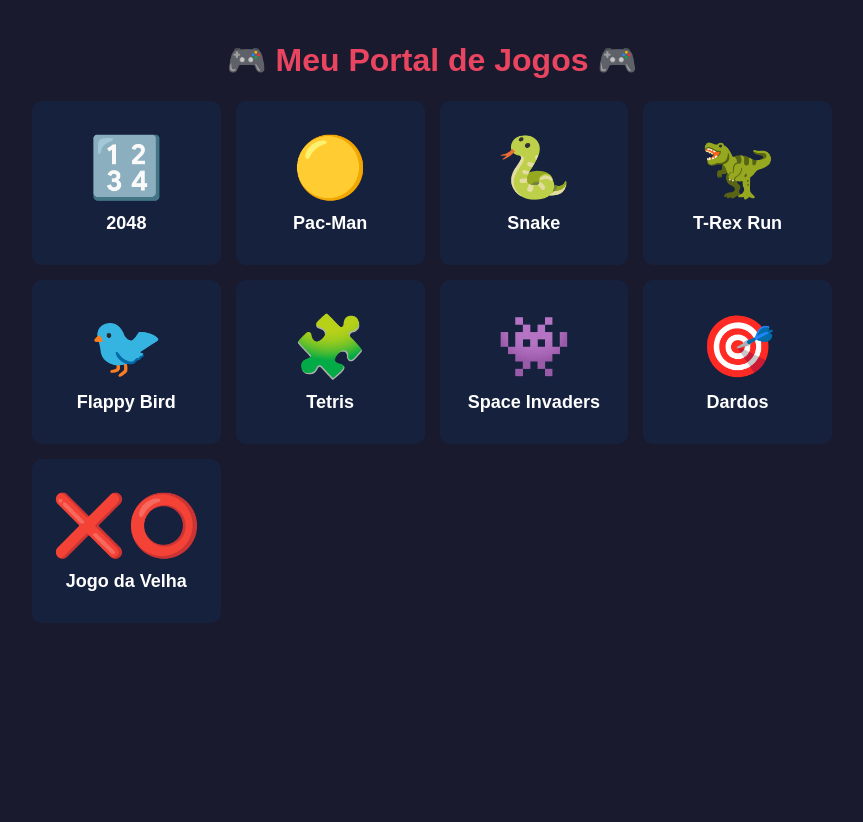
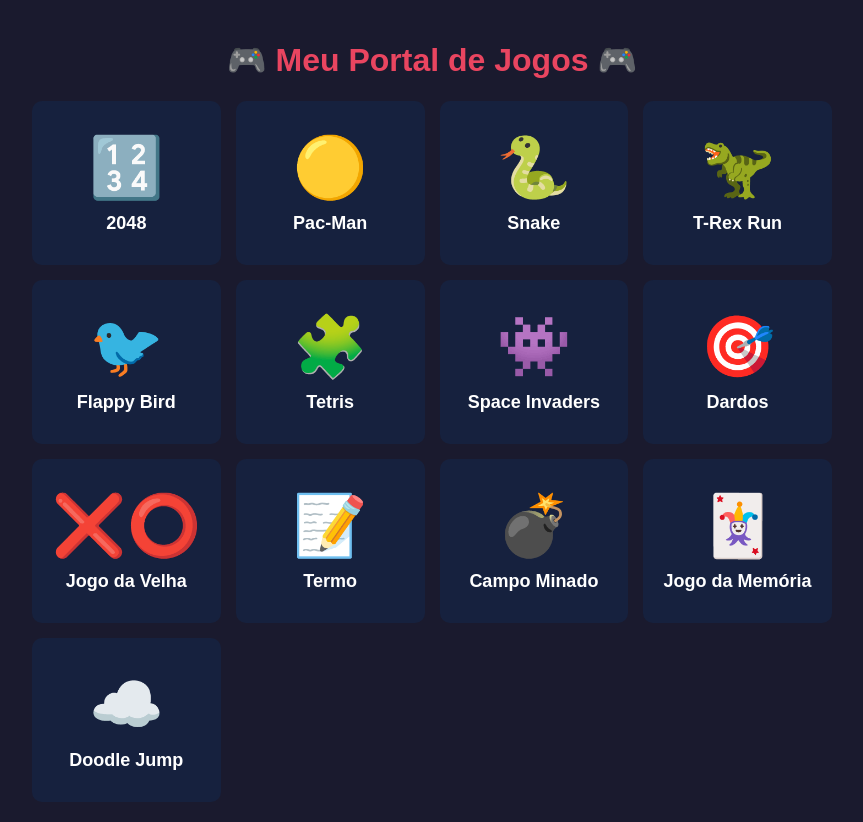
Before and after one commit to neithandavi37-crypto/Meu-portal, a plain HTML site: page index.html in a window 1280 px wide. Shown: the whole page, without its empty margins (208-1071 px from the left). Before the commit the page ends 800 px from the top, so only its background shows below. Drawn offline with Linux system fonts and the light colour scheme.

Commit message:
Update index.html
Update

```diff
--- a/index.html
+++ b/index.html
@@ -106,10 +106,34 @@
             <h3>Dardos</h3>
         </a>
 
-        <!-- Jogo 9 (Jogo da Velha) -->
+        <!-- Jogo 9 -->
         <a href="https://plays.org/tic-tac-toe/" target="_blank" class="cartao-jogo">
             <div class="icone-jogo">❌⭕</div>
             <h3>Jogo da Velha</h3>
+        </a>
+
+        <!-- Jogo 10 (Termo) -->
+        <a href="https://term.ooo/" target="_blank" class="cartao-jogo">
+            <div class="icone-jogo">📝</div>
+            <h3>Termo</h3>
+        </a>
+
+        <!-- Jogo 11 (Campo Minado) -->
+        <a href="https://minesweeper.online/pt/" target="_blank" class="cartao-jogo">
+            <div class="icone-jogo">💣</div>
+            <h3>Campo Minado</h3>
+        </a>
+
+        <!-- Jogo 12 (Jogo da Memória) -->
+        <a href="https://plays.org/memory/" target="_blank" class="cartao-jogo">
+            <div class="icone-jogo">🃏</div>
+            <h3>Jogo da Memória</h3>
+        </a>
+
+        <!-- Jogo 13 (Doodle Jump) -->
+        <a href="https://plays.org/doodle-jump/" target="_blank" class="cartao-jogo">
+            <div class="icone-jogo">☁️</div>
+            <h3>Doodle Jump</h3>
         </a>
 
     </div>
```
